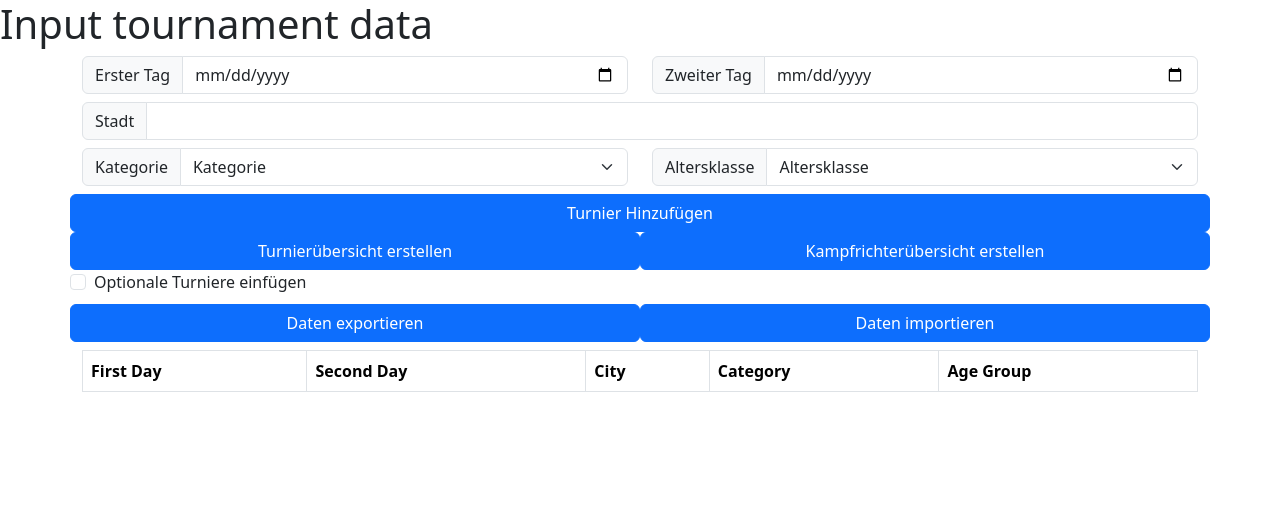
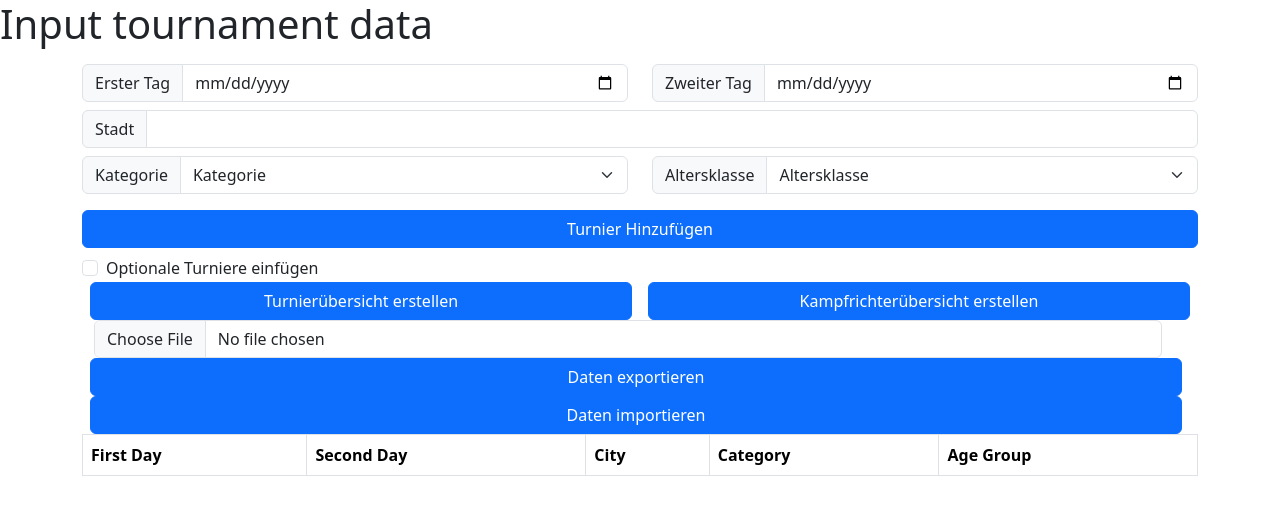
Before and after one commit to MaxWeise/tsg_reutlingen_toolsuite, a React (Vite) app in the folder kickstart-gui/: page / in a window 1280 px wide. Shown: the top 514 px of the page. Built offline with nearby package versions, Linux system fonts and the light colour scheme.

Commit message:
feat(gui): Add method to handle file upload and retrieving data from csv files.

```diff
--- /dev/null
+++ b/kickstart-gui/src/components/FileUpload.tsx
@@ -0,0 +1,17 @@
+import { Button, Form } from "react-bootstrap";
+
+const FileUpload = ({ handleFileUpload, handleCsvExport, handleCsvImport }: any) => {
+
+    return (
+        <>
+            <Form.Group controlId="formFile">
+                <Form.Control type="file" onChange={handleFileUpload} />
+            </Form.Group>
+            <Button className="btn-primary mx-2" onClick={handleCsvExport}>Daten exportieren</Button>
+            <Button className="btn-primary mx-2" onClick={handleCsvImport}>Daten importieren</Button>
+        </>
+    );
+
+};
+
+export default FileUpload
--- a/kickstart-gui/src/components/TournamentForm.tsx
+++ b/kickstart-gui/src/components/TournamentForm.tsx
@@ -1,7 +1,8 @@
 import React, { useState } from "react";
-import { Button, Form } from "react-bootstrap";
+import { Alert, Button, Form } from "react-bootstrap";
 import TournamentTable from "./TournamentTable";
 import axios from "axios";
+import FileUpload from "./FileUpload";
 
 export interface Tournament {
     first_day: string
@@ -47,7 +48,6 @@ function makeFileDownloadRequest(requestData: RequestData, fileName: string): vo
             window.URL.revokeObjectURL(url);
         })
         .catch((error) => { console.error(`There has been an error while sending a request: ${error}`) });
-
 }
 
 const TournamentForm = ({ serverUrl }: { serverUrl: string }) => {
@@ -60,6 +60,8 @@ const TournamentForm = ({ serverUrl }: { serverUrl: string }) => {
     const [tournaments, setTournaments] = useState<Tournament[]>([]);
 
     const [includeOptional, setIncludeOptional] = useState(false);
+
+    const [uploadedFile, setUploadedFile] = useState<File | null>(null)
 
     const handleAddTournament = (event: React.FormEvent<HTMLFormElement>) => {
         event.preventDefault();
@@ -99,18 +101,11 @@ const TournamentForm = ({ serverUrl }: { serverUrl: string }) => {
         makeFileDownloadRequest(request, "tournament_overview_file.xlsx");
     };
 
-    const handleCheck = (event: React.ChangeEvent<HTMLInputElement>) => {
-        console.info(`Checkbox is now ${event.target.checked}`)
-        setIncludeOptional(event.target.checked);
-    };
-
     const handleCreateRefereeOverview = (_: React.FormEvent<HTMLButtonElement>) => {
         // TODO: Handle button click
     };
 
     const exportDataAsCsv = (_: React.FormEvent<HTMLButtonElement>) => {
-        // Tournaments need to have the date in the following representation
-        // 2006-01-02T15:04:05Z07:00 (RFC3339)
 
         let tournamentsWithNewDateFormat = tournaments.map((tournament: Tournament) => {
             tournament.first_day = `${tournament.first_day}T00:00:00Z`
@@ -133,13 +128,43 @@ const TournamentForm = ({ serverUrl }: { serverUrl: string }) => {
     };
 
     const importDataFromCsv = (_: React.FormEvent<HTMLButtonElement>) => {
-        // TODO: Handle button click
+        const formData = new FormData();
+
+        if (!uploadedFile) {
+            // TODO: Show an alert to the user
+            console.error("There is no file uploaded. Please first select a file.")
+            return;
+        }
+
+        formData.append("file", uploadedFile);
+        axios.post(`${serverUrl}:7000/import-csv`,
+            formData
+        )
+            .then((response) => {
+                console.info(response)
+                // TODO: The response contains the data stored in the CSV file.
+            })
+            .catch((error) => {
+                console.error(error)
+            });
+    };
+
+    const handleFileUpload = (e: React.ChangeEvent<HTMLInputElement>) => {
+        if (!e.target.files) {
+            console.error("No File recieved. e.target.files is set to null.");
+            return;
+        }
+
+        const file = e.target.files[0];
+        setUploadedFile(file);
+        console.info(`Set uploaded file to ${file}`);
     };
 
     return (
         <>
             <h1>Input tournament data</h1>
-            <Form onSubmit={handleAddTournament}>
+            <div className="container">
+                <Form onSubmit={handleAddTournament} className="row">
                     <div className="container" id="input-form-group">
                         <div className="row my-2">
                             <div className="col input-group">
@@ -183,24 +208,30 @@ const TournamentForm = ({ serverUrl }: { serverUrl: string }) => {
                             </div>
                         </div>
                     </div>
+                </Form>
                 <div className="container" id="button-group">
-                    <div className="row my-2">
-                        <Button type="submit" className="btn-primary">Turnier Hinzufügen</Button>
-                        <Button className="btn-primary col" onClick={handleCreateTournamentOverview}>Turnierübersicht erstellen</Button>
-                        <Button className="btn-primary col" onClick={handleCreateRefereeOverview}>Kampfrichterübersicht erstellen</Button>
+                    <div className="row">
+                        <Button className="btn-primary my-2" type="submit" >Turnier Hinzufügen</Button>
                         <div className="form-check">
-                            <input className="form-check-input" type="checkbox" checked={includeOptional} onChange={handleCheck} id="optional-checkbox" />
+                            <input className="form-check-input" type="checkbox" checked={includeOptional} onChange={(event: React.ChangeEvent<HTMLInputElement>) => {
+                                console.info(`Checkbox is now ${event.target.checked}`)
+                                setIncludeOptional(event.target.checked);
+                            }} id="optional-checkbox" />
                             <label className="form-check-label" htmlFor="optional-checkbox">Optionale Turniere einfügen</label>
                         </div>
-                    </div>
-                    <div className="row my-2" id="csv-import-export-button-group">
-                        <Button className="btn-primary col" onClick={exportDataAsCsv}>Daten exportieren</Button>
-                        <Button className="btn-primary col" onClick={importDataFromCsv}>Daten importieren</Button>
+                        <Button className="btn-primary mx-2 col" onClick={handleCreateTournamentOverview}>Turnierübersicht erstellen</Button>
+                        <Button className="btn-primary mx-2 col" onClick={handleCreateRefereeOverview}>Kampfrichterübersicht erstellen</Button>
                     </div>
                 </div>
-            </Form >
-            <div className="container my-2" id="tournament-table">
+                <div className="container row">
+                    <FileUpload
+                        handleFileUpload={handleFileUpload}
+                        handleCsvExport={exportDataAsCsv}
+                        handleCsvImport={importDataFromCsv} />
+                </div>
+                <div id="tournament-table">
                     <TournamentTable tournaments={tournaments} />
+                </div>
             </div>
         </>
     );
```
Lines whose indentation alone changed are shown as unchanged.
